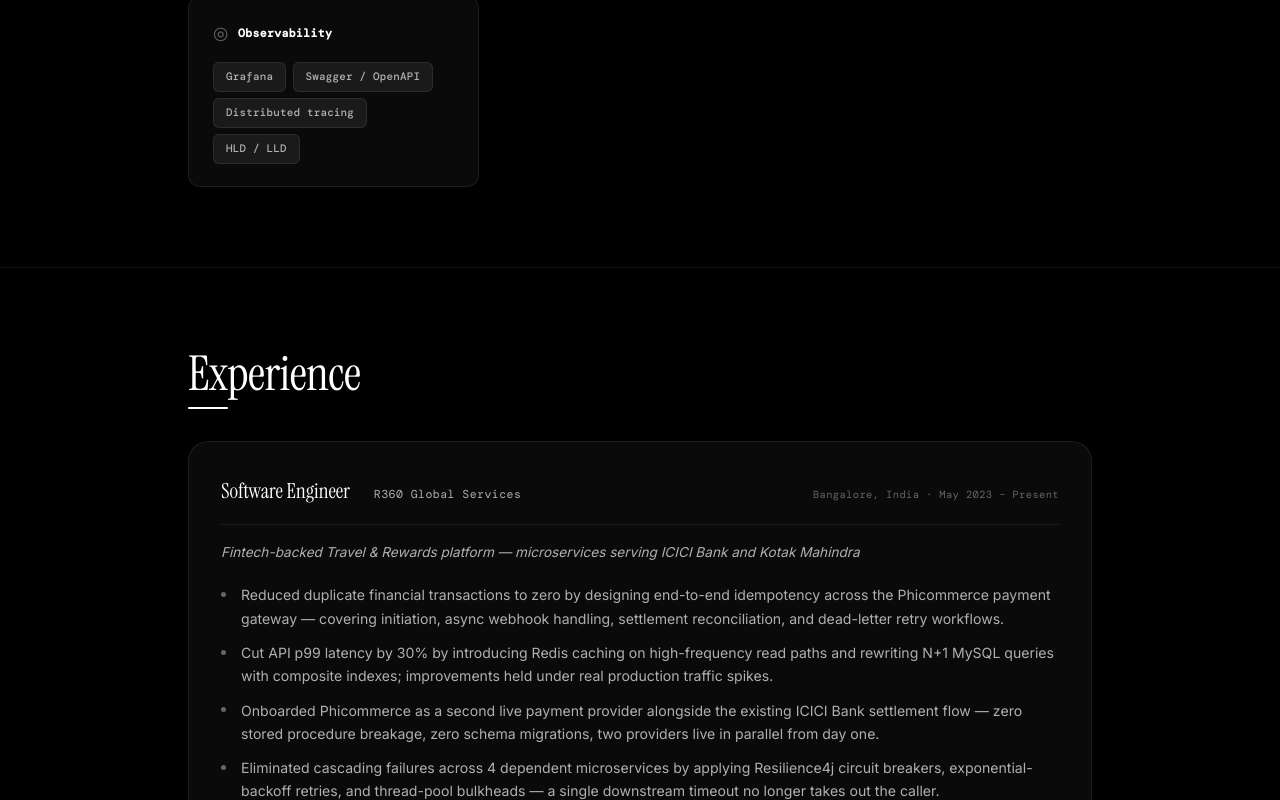
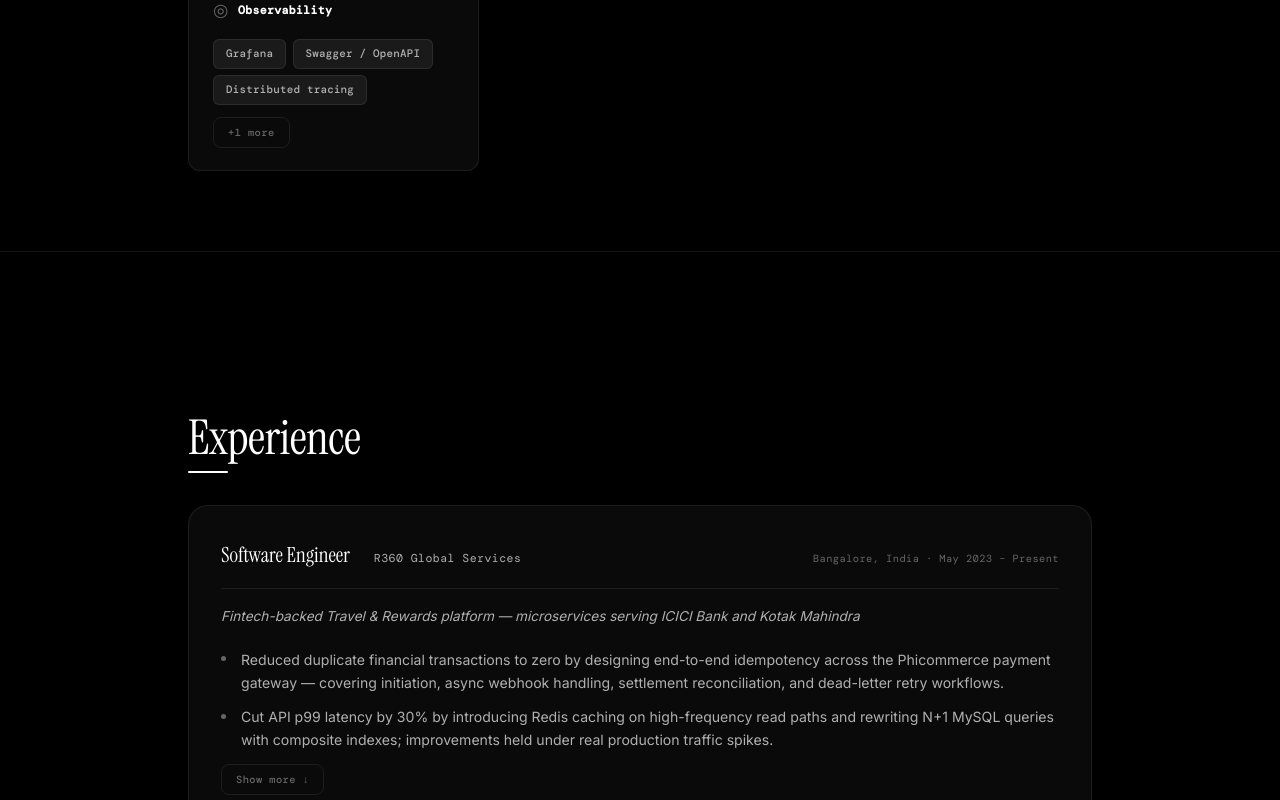
Before and after one commit to faisal-dev-ali/faisal-portfolio, a React (Vite) app: page / in a window 1280 px wide. Shown: the part 1460-2260 px from the top of the page. Built offline with nearby package versions, Linux system fonts and the light colour scheme; a web font is replaced by a local one.

Commit message:
optimized

```diff
--- a/src/PortfolioV2.jsx
+++ b/src/PortfolioV2.jsx
@@ -1016,6 +1016,18 @@
   letter-spacing: 0.02em;
   margin-bottom: 0.75rem;
 }
+  .show-more-btn {
+  cursor: pointer;
+  border: 1px solid var(--border);
+  color: var(--text-muted);
+  background: transparent;
+  border-radius: var(--r-sm);
+  transition: var(--transition-base);
+}
+.show-more-btn:hover {
+  color: var(--text-primary);
+  border-color: var(--text-primary);
+}
 
 .edu-details {
   list-style: none;
@@ -1046,7 +1058,24 @@
     .section { padding: 3.5rem 0; }
     .hero-inner { flex-direction: column-reverse; gap: 2rem; }
     .hero-visual { width: 110px; height: 110px; }
-    .stats-row { flex-direction: column; gap: 1rem; }
+    @media (max-width: 768px) {
+  .stats-row {
+    display: grid;
+    grid-template-columns: repeat(2, 1fr);
+    gap: 1rem;
+  }
+    @media (max-width: 768px) {
+  .skills-grid {
+    grid-template-columns: repeat(2, 1fr);
+    gap: 0.75rem;
+  }
+}
+  .stat-item {
+    border-right: none !important;
+    border-bottom: none !important;
+    padding: 0.75rem 0;
+  }
+}
     .stat-item { border-right: none; border-bottom: 1px solid var(--border); padding: 0.75rem 0; }
     .stat-item:last-child { border-bottom: none; }
     .exp-header { flex-direction: column; gap: 0.25rem; }
@@ -1119,6 +1148,8 @@
   const [selectedProject, setSelectedProject] = useState(null);
   const [menuOpen, setMenuOpen] = useState(false);
   const [theme, setTheme] = useState("dark");
+  const [expandedExperience, setExpandedExperience] = useState(null);
+  const [expandedSkills, setExpandedSkills] = useState({});
 
   useEffect(() => {
     const id = "pf-global-css";
@@ -1410,8 +1441,11 @@
             <h2 className="t-section">Technical Skills</h2>
           </Reveal>
           <div className="skills-grid">
-            {SKILLS.map(({ label, icon, items }, i) => (
-              <Reveal key={label} delay={i * 80}>
+            {SKILLS.map(({ label, icon, items }, idx) => {
+              const isExpanded = expandedSkills[idx];
+              const visibleItems = isExpanded ? items : items.slice(0, 3);
+              return (
+                <Reveal key={label} delay={idx * 80}>
                   <div className="skill-category">
                     <div
                       style={{
@@ -1443,28 +1477,59 @@
                       </span>
                     </div>
                     <div
-                    style={{ display: "flex", flexWrap: "wrap", gap: "0.4rem" }}
-                  >
-                    {items.map((item) => (
+                      style={{
+                        display: "flex",
+                        flexWrap: "wrap",
+                        gap: "0.4rem",
+                      }}
+                    >
+                      {visibleItems.map((item) => (
                         <span key={item} className="skill-pill">
                           {item}
                         </span>
                       ))}
                     </div>
+                    {items.length > 3 && (
+                      <button
+                        className="btn-ghost show-more-btn"
+                        onClick={() =>
+                          setExpandedSkills((prev) => ({
+                            ...prev,
+                            [idx]: !prev[idx],
+                          }))
+                        }
+                        style={{
+                          marginTop: "0.75rem",
+                          padding: "6px 14px",
+                          fontSize: "0.65rem",
+                        }}
+                      >
+                        {isExpanded
+                          ? "Show less ↑"
+                          : `+${items.length - 3} more`}
+                      </button>
+                    )}
                   </div>
                 </Reveal>
-            ))}
+              );
+            })}
           </div>
         </div>
       </section>
 
       {/* EXPERIENCE */}
+      <section id="Experience" className="section">
         <section id="Experience" className="section">
           <div className="container">
             <Reveal>
               <h2 className="t-section">Experience</h2>
             </Reveal>
-          {EXPERIENCE.map((exp) => (
+            {EXPERIENCE.map((exp, idx) => {
+              const isExpanded = expandedExperience === idx;
+              const visibleHighlights = isExpanded
+                ? exp.highlights
+                : exp.highlights.slice(0, 2);
+              return (
                 <Reveal key={exp.company}>
                   <div className="exp-card">
                     <div className="exp-header">
@@ -1476,14 +1541,31 @@
                     </div>
                     <p className="exp-context">{exp.context}</p>
                     <ul className="exp-highlights">
-                  {exp.highlights.map((h, i) => (
+                      {visibleHighlights.map((h, i) => (
                         <li key={i}>{h}</li>
                       ))}
                     </ul>
+                    {exp.highlights.length > 3 && (
+                      <button
+                        className="btn-ghost show-more-btn"
+                        onClick={() =>
+                          setExpandedExperience(isExpanded ? null : idx)
+                        }
+                        style={{
+                          marginTop: "0.75rem",
+                          padding: "6px 14px",
+                          fontSize: "0.65rem",
+                        }}
+                      >
+                        {isExpanded ? "Show less ↑" : "Show more ↓"}
+                      </button>
+                    )}
                   </div>
                 </Reveal>
-          ))}
-        </div>
+              );
+            })}
+          </div>
+        </section>
       </section>
 
       {/* ── EDUCATION ── */}
```
Lines whose indentation alone changed are shown as unchanged.
